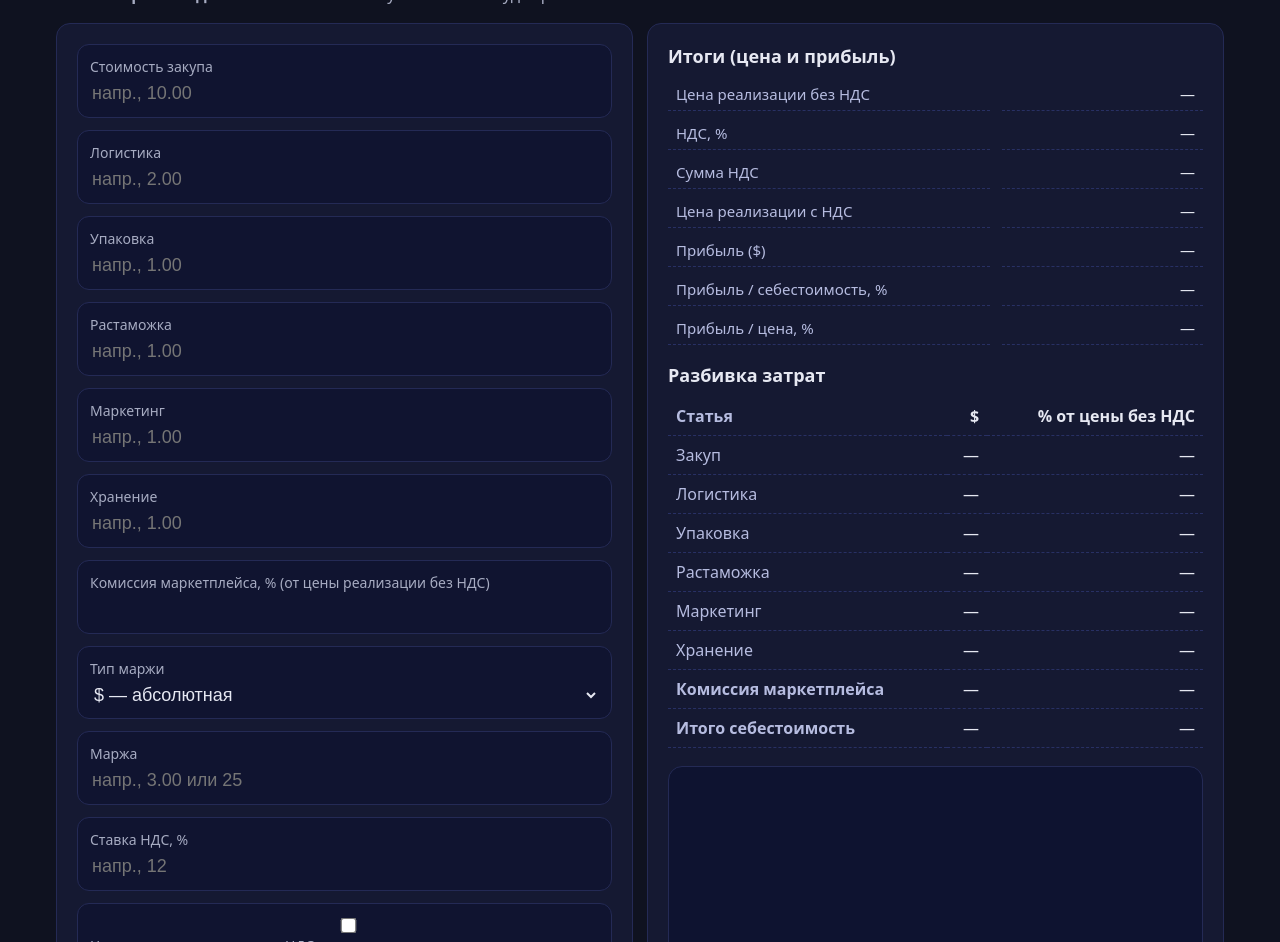
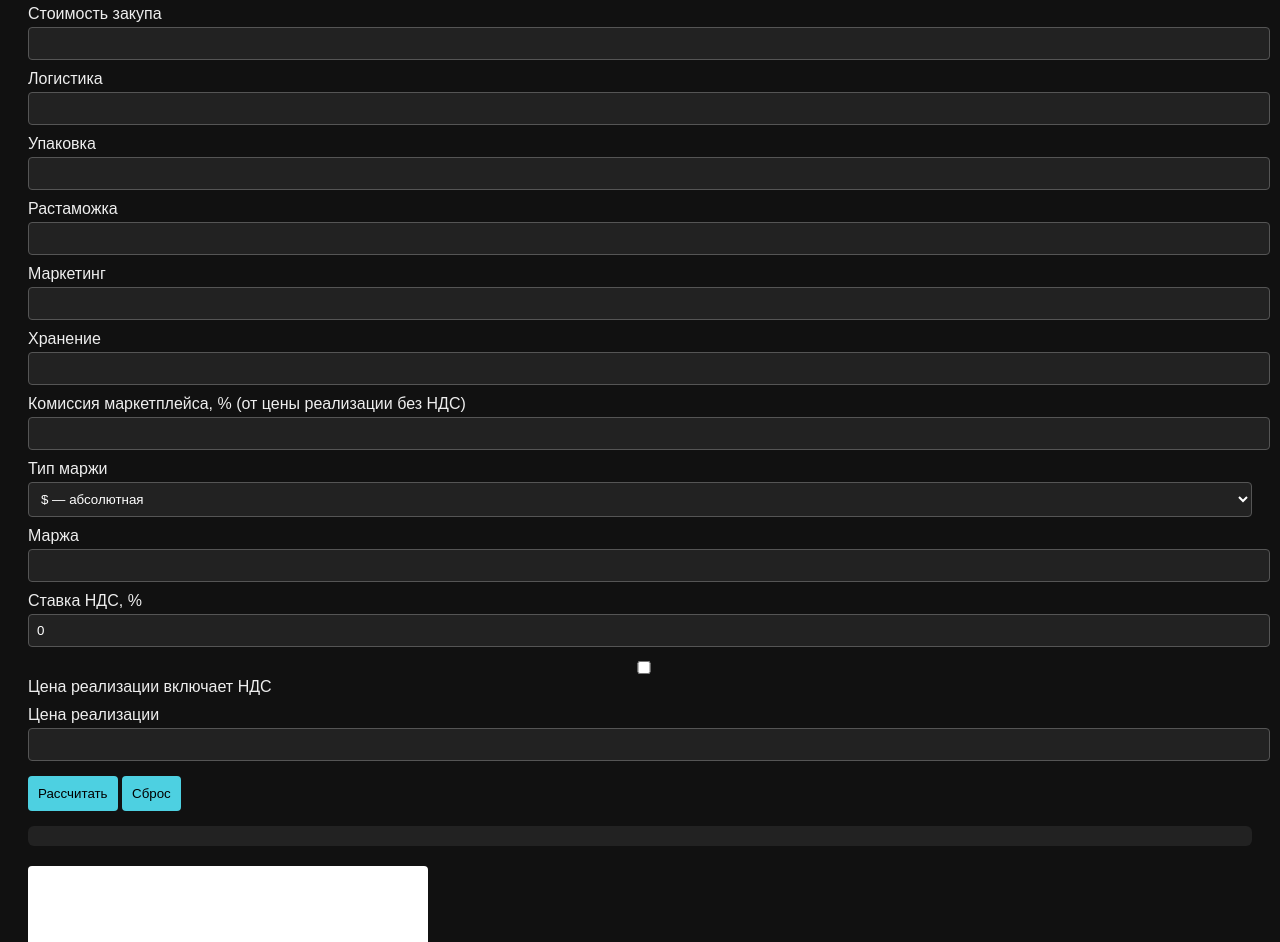
Before and after one commit to romangoncharov82/Price-calc, a plain HTML site: page index.html in a window 1280 px wide. Shown: the part 91-1033 px from the top of the page. Drawn offline with nearby package versions, Linux system fonts and the light colour scheme.

Commit message:
Update index.html

```diff
--- a/index.html
+++ b/index.html
@@ -1,114 +1,114 @@
-<!doctype html>
+<!DOCTYPE html>
 <html lang="ru">
 <head>
-  <meta charset="utf-8" />
-  <meta name="viewport" content="width=device-width,initial-scale=1" />
-  <title>Калькулятор цены реализации — кнопка + комиссия + подробности + график</title>
+  <meta charset="UTF-8">
+  <title>Калькулятор цены реализации</title>
   <style>
-    :root { --bg:#0f1220; --panel:#151932; --ink:#e6e8f2; --muted:#a7acc2; --accent:#6dd3fb; --ok:#2ecc71; --err:#ff6b6b; --line:#242a55; }
-    * { box-sizing:border-box; }
-    body { margin:0; font-family:system-ui,-apple-system,Segoe UI,Roboto,Inter,Arial,sans-serif; background:var(--bg); color:var(--ink); }
-    .wrap { max-width:1200px; margin:32px auto; padding:0 16px; }
-    h1 { font-size:26px; margin:0 0 6px; }
-    .sub { color:var(--muted); margin-bottom:18px; }
-    .grid { display:grid; grid-template-columns: 1fr 1fr; gap:14px; }
-    @media (max-width:1000px){ .grid{ grid-template-columns: 1fr; } }
-    .panel { background:var(--panel); border:1px solid var(--line); border-radius:14px; padding:20px; }
-    .row { background:#101430; border:1px solid var(--line); border-radius:12px; padding:12px; margin-bottom:12px; }
-    label { display:block; font-size:14px; color:var(--muted); margin:0 0 6px; }
-    input, select { width:100%; background:transparent; border:none; outline:none; font-size:18px; color:var(--ink); }
-    input[type="checkbox"] { transform: scale(1.2); }
-    button { border:none; border-radius:12px; padding:12px 16px; font-size:16px; cursor:pointer; margin-right:8px; }
-    .primary { background:var(--accent); color:#0a0f1a; font-weight:700; }
-    .ghost { background:#0e1228; color:var(--ink); border:1px solid #273063; }
-    .error { color:var(--err); margin-top:10px; font-weight:700; }
-    .msg { color:var(--ok); margin-top:10px; }
-    .results h2 { margin:0 0 10px; font-size:18px; }
-    .results .kv { display:grid; grid-template-columns: 1.6fr 1fr; gap:6px 12px; font-size:15px; }
-    .kv div { padding:6px 8px; border-bottom:1px dashed #283064; }
-    .kv div.key { color:#b6bce0; }
-    .kv div.val { text-align:right; font-variant-numeric: tabular-nums; }
-    .muted { color:var(--muted); }
-    .table { width:100%; border-collapse:collapse; margin-top:8px; }
-    .table th, .table td { border-bottom:1px dashed #283064; padding:8px; text-align:right; font-variant-numeric: tabular-nums; }
-    .table th:first-child, .table td:first-child { text-align:left; color:#b6bce0; }
-    .chartWrap { background:#0e1330; border:1px solid var(--line); border-radius:14px; padding:16px; }
-    canvas { width:100%; height:260px; }
+    body { font-family: Arial, sans-serif; background:#111; color:#eee; padding:20px; }
+    h2 { color:#4dd0e1; }
+    label { display:block; margin-top:10px; }
+    input, select { width:100%; padding:8px; margin-top:4px; background:#222; color:#fff; border:1px solid #555; border-radius:4px; }
+    .error { color:red; font-size:0.9em; }
+    button { margin-top:15px; padding:10px; background:#4dd0e1; border:none; border-radius:4px; cursor:pointer; }
+    button:hover { background:#26c6da; }
+    .result { background:#222; padding:10px; margin-top:15px; border-radius:6px; }
+    canvas { margin-top:20px; background:#fff; border-radius:4px; }
   </style>
 </head>
 <body>
-  <div class="wrap">
-    <h1>Калькулятор цены реализации (подробности + график)</h1>
-    <div class="sub">Оставьте <strong>ровно одно</strong> поле из основных пустым — оно будет рассчитано.</div>
+  <h2>Калькулятор цены реализации</h2>
 
-    <div class="grid">
-      <div class="panel">
-        <div class="row"><label>Стоимость закупа</label><input id="purchase" type="number" step="0.01" min="0" placeholder="напр., 10.00"></div>
-        <div class="row"><label>Логистика</label><input id="logistics" type="number" step="0.01" min="0" placeholder="напр., 2.00"></div>
-        <div class="row"><label>Упаковка</label><input id="packaging" type="number" step="0.01" min="0" placeholder="напр., 1.00"></div>
-        <div class="row"><label>Растаможка</label><input id="customs" type="number" step="0.01" min="0" placeholder="напр., 1.00"></div>
-        <div class="row"><label>Маркетинг</label><input id="marketing" type="number" step="0.01" min="0" placeholder="напр., 1.00"></div>
-        <div class="row"><label>Хранение</label><input id="storage" type="number" step="0.01" min="0" placeholder="напр., 1.00"></div>
+  <label>Стоимость закупа <input type="number" id="purchase"></label>
+  <label>Логистика <input type="number" id="logistics"></label>
+  <label>Упаковка <input type="number" id="package"></label>
+  <label>Растаможка <input type="number" id="customs"></label>
+  <label>Маркетинг <input type="number" id="marketing"></label>
+  <label>Хранение <input type="number" id="storage"></label>
+  <label>Комиссия маркетплейса, % (от цены реализации без НДС) <input type="number" id="commission"></label>
 
-        <div class="row"><label>Комиссия маркетплейса, % (от цены реализации без НДС)</label><input id="mpFeePct" type="number" step="0.01" min="0" placeholder=""></div>
+  <label>Тип маржи
+    <select id="marginType">
+      <option value="abs">$ — абсолютная</option>
+      <option value="cost">От себестоимости (%)</option>
+      <option value="sp">От цены реализации (%)</option>
+    </select>
+  </label>
 
-        <div class="row">
-          <label>Тип маржи</label>
-          <select id="marginMode">
-            <option value="abs">$ — абсолютная</option>
-            <option value="on_cost">% — наценка от себестоимости</option>
-            <option value="on_sp">% — маржа от цены реализации (без НДС)</option>
-          </select>
-        </div>
+  <label>Маржа <input type="number" id="margin"></label>
+  <label>Ставка НДС, % <input type="number" id="vat" value="0"></label>
+  <label><input type="checkbox" id="includeVat"> Цена реализации включает НДС</label>
+  <label>Цена реализации <input type="number" id="sp"></label>
 
-        <div class="row"><label>Маржа</label><input id="margin" type="number" step="0.01" placeholder="напр., 3.00 или 25"></div>
-        <div class="row"><label>Ставка НДС, %</label><input id="vatRate" type="number" step="0.01" min="0" placeholder="напр., 12"></div>
-        <div class="row"><label><input type="checkbox" id="vatIncluded"> Цена реализации включает НДС</label></div>
-        <div class="row"><label>Цена реализации</label><input id="selling" type="number" step="0.01" placeholder="напр., 17.50"></div>
+  <button onclick="calculate()">Рассчитать</button>
+  <button onclick="resetForm()">Сброс</button>
 
-        <div>
-          <button class="primary" id="calcBtn">Рассчитать</button>
-          <button class="ghost" id="resetBtn">Сброс</button>
-        </div>
-        <div id="error" class="error" role="alert"></div>
-        <div id="msg" class="msg"></div>
-      </div>
+  <div class="result" id="output"></div>
+  <canvas id="chart" width="400" height="200"></canvas>
 
-      <div class="panel results">
-        <h2>Итоги (цена и прибыль)</h2>
-        <div class="kv">
-          <div class="key">Цена реализации без НДС</div><div class="val" id="out_spnet">—</div>
-          <div class="key">НДС, %</div><div class="val" id="out_vat_pct">—</div>
-          <div class="key">Сумма НДС</div><div class="val" id="out_vat_abs">—</div>
-          <div class="key">Цена реализации с НДС</div><div class="val" id="out_sp_gross">—</div>
-          <div class="key">Прибыль ($)</div><div class="val" id="out_profit_abs">—</div>
-          <div class="key">Прибыль / себестоимость, %</div><div class="val" id="out_profit_cost_pct">—</div>
-          <div class="key">Прибыль / цена, %</div><div class="val" id="out_profit_sp_pct">—</div>
-        </div>
+<script src="https://cdn.jsdelivr.net/npm/chart.js"></script>
+<script>
+function calculate() {
+  const purchase = parseFloat(document.getElementById("purchase").value)||0;
+  const logistics = parseFloat(document.getElementById("logistics").value)||0;
+  const packageCost = parseFloat(document.getElementById("package").value)||0;
+  const customs = parseFloat(document.getElementById("customs").value)||0;
+  const marketing = parseFloat(document.getElementById("marketing").value)||0;
+  const storage = parseFloat(document.getElementById("storage").value)||0;
+  const commissionPct = parseFloat(document.getElementById("commission").value)||0;
+  const marginType = document.getElementById("marginType").value;
+  const margin = parseFloat(document.getElementById("margin").value)||0;
+  const vatRate = parseFloat(document.getElementById("vat").value)||0;
+  const includeVat = document.getElementById("includeVat").checked;
+  let sp = parseFloat(document.getElementById("sp").value);
 
-        <h2 style="margin-top:18px;">Разбивка затрат</h2>
-        <table class="table">
-          <thead><tr><th>Статья</th><th>$</th><th>% от цены без НДС</th></tr></thead>
-          <tbody id="cost_rows">
-            <tr><td>Закуп</td><td id="c_purchase">—</td><td id="p_purchase">—</td></tr>
-            <tr><td>Логистика</td><td id="c_logistics">—</td><td id="p_logistics">—</td></tr>
-            <tr><td>Упаковка</td><td id="c_packaging">—</td><td id="p_packaging">—</td></tr>
-            <tr><td>Растаможка</td><td id="c_customs">—</td><td id="p_customs">—</td></tr>
-            <tr><td>Маркетинг</td><td id="c_marketing">—</td><td id="p_marketing">—</td></tr>
-            <tr><td>Хранение</td><td id="c_storage">—</td><td id="p_storage">—</td></tr>
-            <tr><td><strong>Комиссия маркетплейса</strong></td><td id="c_fee">—</td><td id="p_fee">—</td></tr>
-            <tr><td><strong>Итого себестоимость</strong></td><td id="c_total">—</td><td id="p_total">—</td></tr>
-          </tbody>
-        </table>
+  let cost = purchase + logistics + packageCost + customs + marketing + storage;
 
-        <div class="chartWrap" style="margin-top:18px;">
-          <canvas id="bar"></canvas>
-        </div>
-      </div>
-    </div>
-  </div>
-<script>
-// (JavaScript code remains the same as previous version, not repeating for brevity)
+  let spNet;
+  if (isNaN(sp)) {
+    let profit=0;
+    if(marginType==="abs"){ profit=margin; }
+    else if(marginType==="cost"){ profit=cost*margin/100; }
+    else if(marginType==="sp"){ profit=0; } // вычисляем отдельно ниже
+
+    if(marginType==="sp"){
+      spNet=(cost)/(1 - commissionPct/100 - margin/100);
+    } else {
+      spNet=(cost + profit)/(1 - commissionPct/100);
+    }
+
+    sp = includeVat ? spNet*(1+vatRate/100) : spNet;
+  } else {
+    spNet = includeVat ? sp/(1+vatRate/100) : sp;
+  }
+
+  let commission = spNet * commissionPct/100;
+  let finalCost = cost + commission;
+  let profit = spNet - finalCost;
+
+  let output = `
+    <b>Общая себестоимость:</b> ${cost.toFixed(2)}<br>
+    <b>Комиссия маркетплейса:</b> ${commission.toFixed(2)}<br>
+    <b>Итого себестоимость с комиссией:</b> ${finalCost.toFixed(2)}<br>
+    <b>Цена реализации без НДС:</b> ${spNet.toFixed(2)}<br>
+    <b>Цена реализации с НДС:</b> ${(spNet*(1+vatRate/100)).toFixed(2)}<br>
+    <b>Прибыль:</b> ${profit.toFixed(2)}
+  `;
+  document.getElementById("output").innerHTML = output;
+
+  // график
+  const ctx=document.getElementById("chart");
+  new Chart(ctx,{type:"bar",
+    data:{labels:["Закуп","Логистика","Упаковка","Растаможка","Маркетинг","Хранение","Комиссия","Прибыль"],
+      datasets:[{label:"Структура цены",data:[purchase,logistics,packageCost,customs,marketing,storage,commission,profit],
+        backgroundColor:["#42a5f5","#26c6da","#66bb6a","#ffa726","#ab47bc","#8d6e63","#ef5350","#ffeb3b"]}]},
+    options:{plugins:{legend:{display:false}},scales:{y:{beginAtZero:true}}}});
+}
+
+function resetForm(){
+  document.querySelectorAll("input").forEach(el=>{ if(el.type!=="checkbox") el.value=""; });
+  document.getElementById("includeVat").checked=false;
+  document.getElementById("output").innerHTML="";
+}
 </script>
 </body>
 </html>
```
